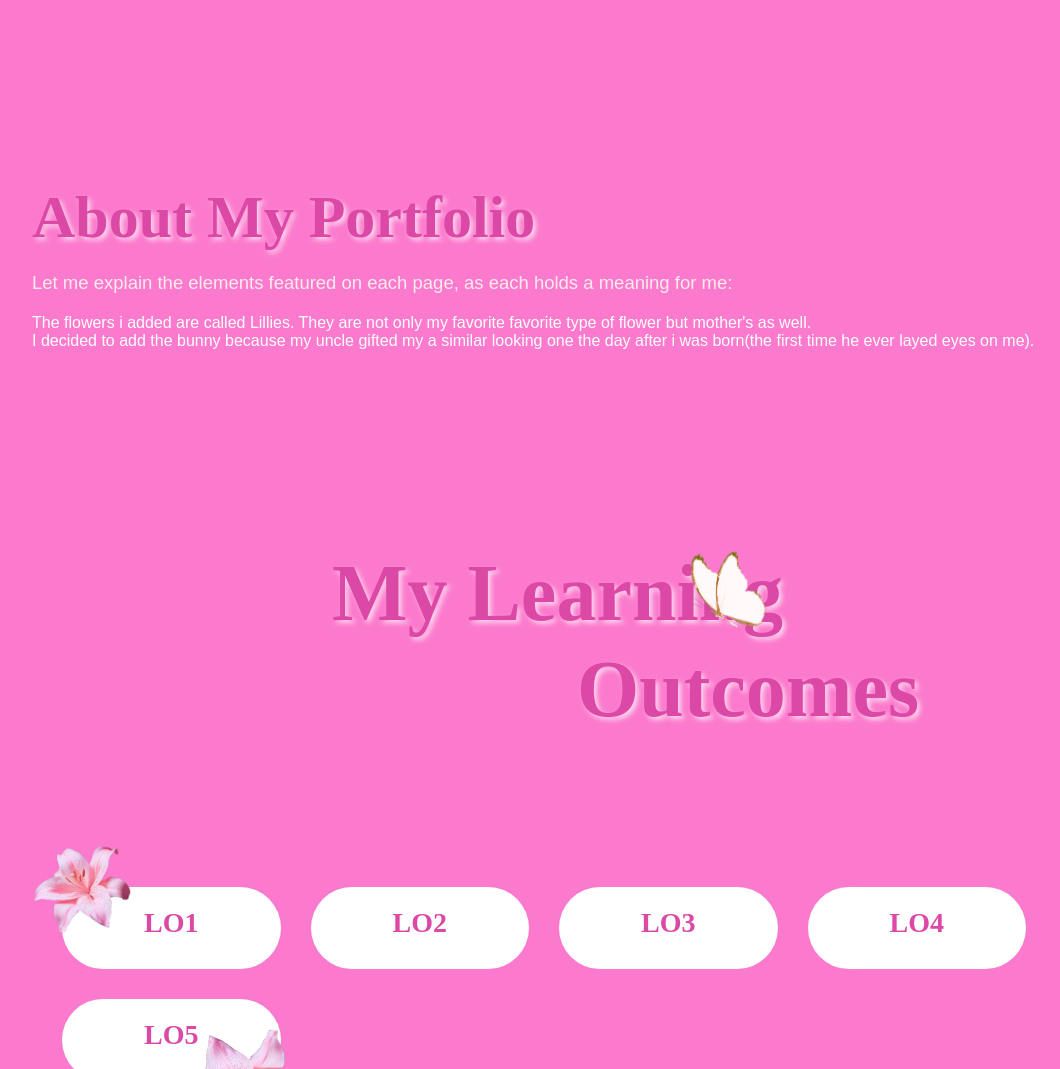
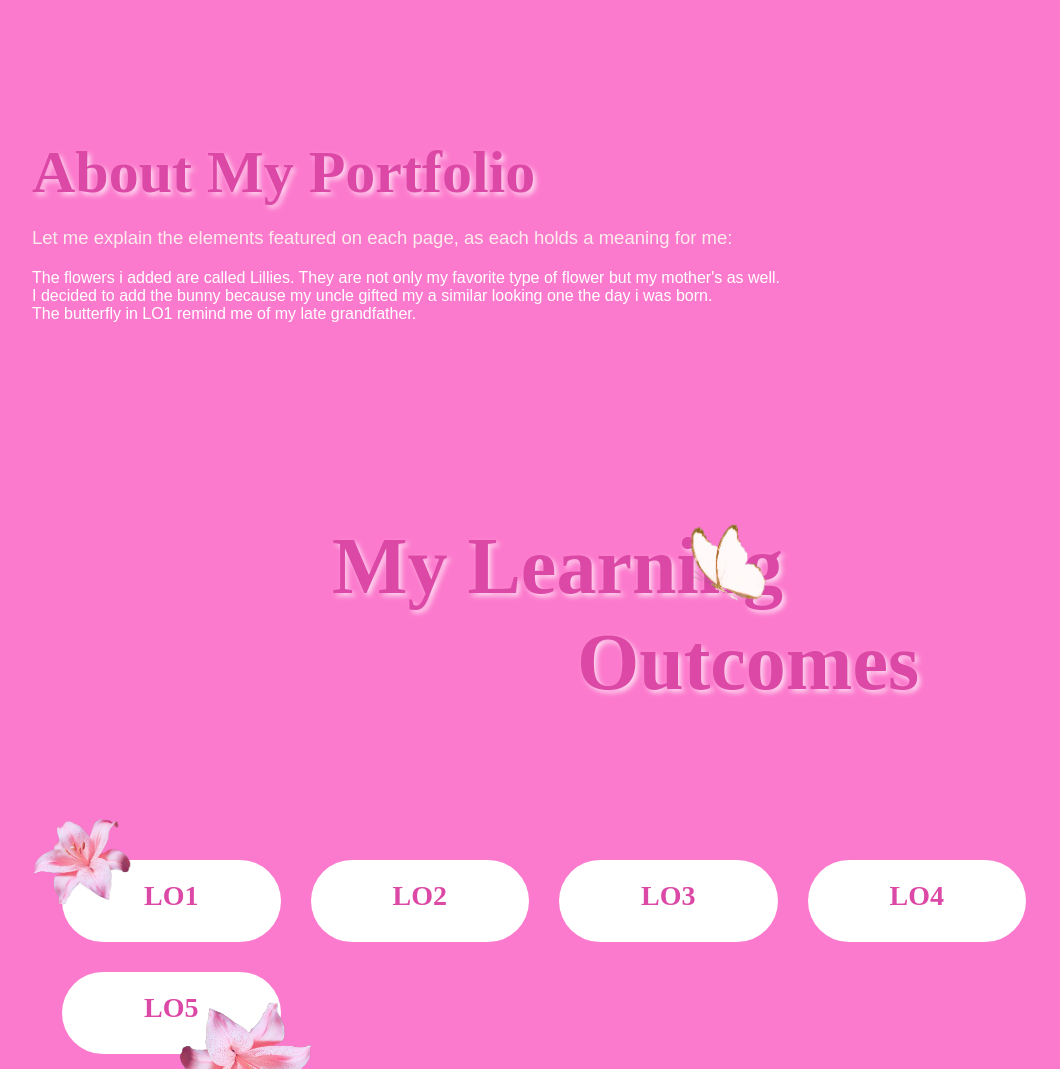
Before and after one commit to AGramatikova/second.porfolio, a plain HTML site: page index.html in a window 1280 px wide. Shown: the part 1444-2513 px from the top of the page, without its empty margins (96-1156 px from the left). Drawn offline with Linux system fonts and the light colour scheme.

Commit message:
Update index.html

```diff
--- a/index.html
+++ b/index.html
@@ -14,7 +14,7 @@
             <nav>
                 <img src="pictures/АГ logo.png" class="logo" alt="Logo">
                 <ul>
-                    <li><a href="#mainheader">Home</a></li>
+                    <li><a href="#header-name">Home</a></li>
                     <li><a href="#about">About Me</a></li>
                     <li class="dropdown">
                         <a href="#learningoutcome">Learning Outcomes</a>
@@ -81,8 +81,9 @@
                     Let me explain the elements featured on each page, as each holds a meaning for me:
                     <ul>
                         The flowers i added are called Lillies.
-                        They are not only my favorite favorite type of flower but mother's as well.<br>
-                        I decided to add the bunny because my uncle gifted my a similar looking one the day after i was born(the first time he ever layed eyes on me).
+                        They are not only my favorite type of flower but my mother's as well.<br>
+                        I decided to add the bunny because my uncle gifted my a similar looking one the day i was born.<br>
+                        The butterfly in LO1 remind me of my late grandfather.
                     </ul>
                 </p>
             </div>
```
